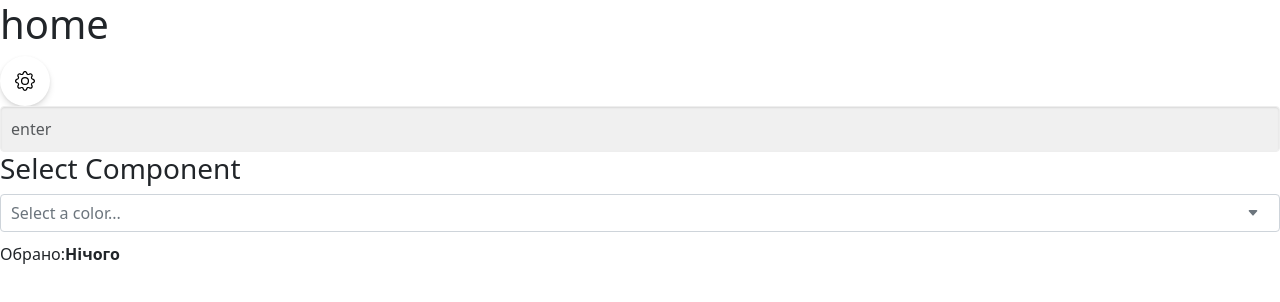
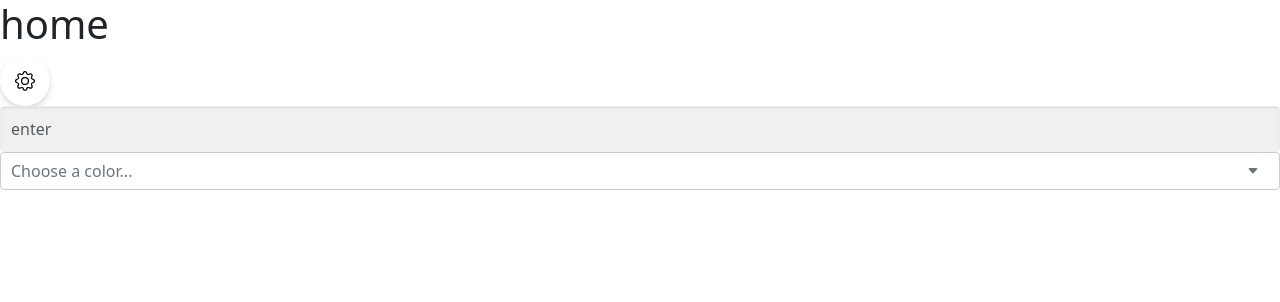
Before and after one commit to trae-op/test-task, a Next.js app: page /en in a window 1280 px wide. Shown: the top 302 px of the page. Built offline with nearby package versions, Linux system fonts and the light colour scheme.

Commit message:
Settings SelectField in process...

```diff
--- a/src/app/[locale]/IndependentComponents.tsx
+++ b/src/app/[locale]/IndependentComponents.tsx
@@ -1,13 +1,22 @@
 "use client";
 
-import { Gear, CaretDownFill } from "react-bootstrap-icons";
+import { useState } from "react";
+import { Gear } from "react-bootstrap-icons";
+import { SingleValue, StylesConfig } from "react-select";
 import { CircleActionButton } from "@/components/ui/CircleActionButton";
 import { TextField } from "@/components/ui/TextField";
-import { SelectField } from "@/components/ui/SelectField";
+import { OptionType, SelectField } from "@/components/ui/SelectField";
 
-// Caret down fill
+const colourOptions: OptionType[] = [
+  { value: "red", label: "Red" },
+  { value: "blue", label: "Blue" },
+  { value: "green", label: "Green" },
+];
 
 export default function IndependentComponents() {
+  const [selectedColor, setSelectedColor] =
+    useState<SingleValue<OptionType>>(null);
+
   return (
     <>
       <CircleActionButton
@@ -16,7 +25,13 @@ export default function IndependentComponents() {
         aria-label="settings"
       />
       <TextField type="search" placeholder="enter" />
-      <SelectField />
+      <SelectField
+        instanceId="color-selector"
+        options={colourOptions}
+        value={selectedColor}
+        onChange={(newValue) => setSelectedColor(newValue)}
+        placeholder="Choose a color..."
+      />
     </>
   );
 }
--- a/src/components/ui/SelectField/SelectField.tsx
+++ b/src/components/ui/SelectField/SelectField.tsx
@@ -1,52 +1,48 @@
 "use client";
 
-import React, { useState } from "react";
+import React, { useMemo } from "react";
 import Select, {
   SingleValue,
   ActionMeta,
   StylesConfig,
   components,
-  DropdownIndicatorProps, // Додаємо тип для пропсів DropdownIndicator
+  DropdownIndicatorProps,
+  Props as SelectProps,
 } from "react-select";
 import { CaretDownFill } from "react-bootstrap-icons";
 
-interface OptionType {
+export interface OptionType {
   value: string;
   label: string;
 }
 
-type SelectedOption = SingleValue<OptionType>;
+export interface SelectFieldProps extends SelectProps<OptionType, false> {
+  options: OptionType[];
+  value: SingleValue<OptionType>;
+  onChange: (
+    newValue: SingleValue<OptionType>,
+    actionMeta: ActionMeta<OptionType>
+  ) => void;
+  styles?: StylesConfig<OptionType, false>;
+}
 
-const colourOptions: OptionType[] = [
-  { value: "red", label: "Red" },
-  { value: "blue", label: "Blue" },
-];
-
-const CustomDropdownIndicator = (
+const DropdownIndicator = (
   props: DropdownIndicatorProps<OptionType, false>
 ) => {
   return (
     <components.DropdownIndicator {...props}>
       <CaretDownFill size={12} color="#6c757d" style={{ marginRight: "8px" }} />{" "}
-      {/* Розмір та колір як на скріншоті */}
     </components.DropdownIndicator>
   );
 };
 
-const customStyles: StylesConfig<OptionType, false> = {
+const defaultStyles: StylesConfig<OptionType, false> = {
   control: (styles, { isFocused }) => ({
     ...styles,
     backgroundColor: "white",
-    border: "1px solid #ced4da", // Світло-сіра рамка
-    borderRadius: "0.25rem", // Закруглення кутів
-    minHeight: "38px", // Стандартна висота
-    boxShadow: "none", // Прибираємо тінь при фокусі
     "&:hover": {
       borderColor: "#ced4da", // Залишаємо рамку світло-сірою при наведенні
     },
-    // Додаємо відступ праворуч, щоб іконка не прилипала до краю
-    // Якщо іконка має свій marginRight, це може бути і не потрібно,
-    // але для контролю краще додати тут або в стилях самої іконки.
     paddingRight: "4px",
   }),
 
@@ -80,36 +76,32 @@ const customStyles: StylesConfig<OptionType, false> = {
   singleValue: (styles) => ({ ...styles, color: "#212529" }), // Колір обраного значення
 };
 
-export const SelectField: React.FC = () => {
-  const [selectedItem, setSelectedItem] = useState<SelectedOption>(null);
+export const SelectField: React.FC<SelectFieldProps> = ({
+  options,
+  value,
+  onChange,
+  styles,
+  ...rest
+}) => {
+  const mergeStyles = useMemo(() => {
+    if (!styles) {
+      return defaultStyles;
+    }
 
-  const handleSelectChange = (
-    newValue: SelectedOption,
-    actionMeta: ActionMeta<OptionType>
-  ) => {
-    setSelectedItem(newValue);
-    console.log(`Action: ${actionMeta.action}`, newValue);
-  };
+    return {
+      ...defaultStyles,
+      ...styles,
+    };
+  }, [styles]);
 
   return (
-    <div>
-      <h3>Select Component</h3>
-      <Select<OptionType, false>
-        // 🚀 Ключове виправлення: Додавання instanceId
-        // Це гарантує, що ID, згенеровані react-select, будуть однаковими на сервері та клієнті.
-        // Це має бути унікальний рядок для цього конкретного селектора.
-        instanceId="colour-select-id"
-        options={colourOptions}
-        value={selectedItem}
-        onChange={handleSelectChange}
-        placeholder="Select a color..."
-        styles={customStyles}
-        components={{ DropdownIndicator: CustomDropdownIndicator }}
-      />
-      <p style={{ marginTop: "10px" }}>
-        Обрано:
-        <strong>{selectedItem ? selectedItem.label : "Нічого"}</strong>
-      </p>
-    </div>
+    <Select<OptionType, false>
+      options={options}
+      value={value}
+      onChange={onChange}
+      styles={mergeStyles}
+      components={{ DropdownIndicator }}
+      {...rest}
+    />
   );
 };
```
